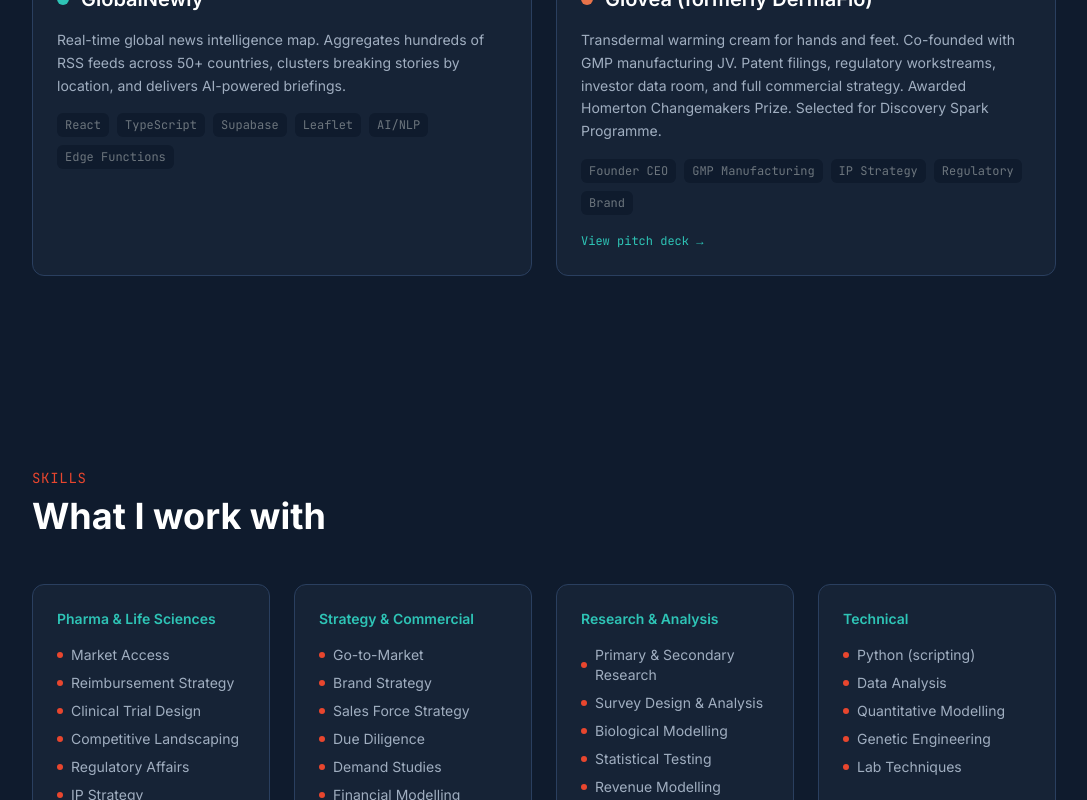
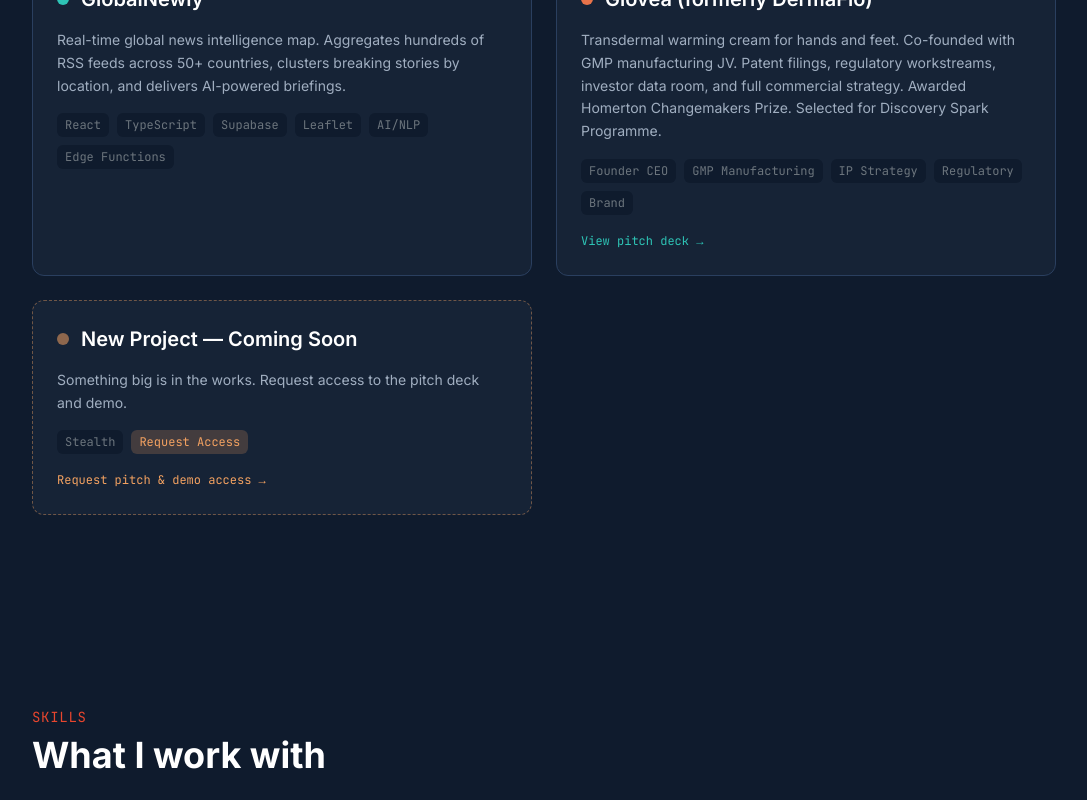
Before and after one commit to JamesMildog/jamesmillett.com, a React (Vite) app: page / in a window 1280 px wide. Shown: the part 1594-2394 px from the top of the page, without its empty margins (96-1183 px from the left). Built offline with nearby package versions, Linux system fonts and the light colour scheme.

Commit message:
Add stealth project teaser with request access CTA

```diff
--- a/src/App.tsx
+++ b/src/App.tsx
@@ -24,6 +24,14 @@
     tags: ['Founder CEO', 'GMP Manufacturing', 'IP Strategy', 'Regulatory', 'Brand'],
     accent: '#E8734A',
     deckUrl: '/deck.pdf',
+  },
+  {
+    name: 'New Project — Coming Soon',
+    url: '#contact',
+    description: 'Something big is in the works. Request access to the pitch deck and demo.',
+    tags: ['Stealth', 'Request Access'],
+    accent: '#F4A261',
+    isTeaser: true,
   },
 ]
 
@@ -339,28 +347,31 @@
           <h2 className="text-sm font-mono text-accent tracking-wider uppercase mb-2">Projects</h2>
           <h3 className="text-3xl sm:text-4xl font-bold mb-12">What I've built</h3>
           <div className="grid md:grid-cols-2 gap-6">
-            {PROJECTS.map((project) => (
+            {PROJECTS.map((project) => {
+              const isTeaser = 'isTeaser' in project
+              return (
                 <div
                   key={project.name}
-                className="group bg-navy-light border border-border rounded-xl p-6 hover:border-text-mid transition-all hover:-translate-y-1"
+                  className={`group bg-navy-light border rounded-xl p-6 transition-all hover:-translate-y-1 ${isTeaser ? 'border-gold/40 border-dashed' : 'border-border hover:border-text-mid'}`}
                 >
                   <a
                     href={project.url}
-                  target="_blank"
-                  rel="noopener noreferrer"
+                    {...(!isTeaser ? { target: '_blank', rel: 'noopener noreferrer' } : {})}
                     className="block"
                   >
                     <div className="flex items-center gap-3 mb-4">
                       <div
-                      className="w-3 h-3 rounded-full"
+                        className={`w-3 h-3 rounded-full ${isTeaser ? 'animate-pulse' : ''}`}
                         style={{ backgroundColor: project.accent }}
                       />
                       <h4 className="text-xl font-semibold group-hover:text-white transition-colors">
                         {project.name}
                       </h4>
+                      {!isTeaser && (
                         <svg className="w-4 h-4 text-text-mid ml-auto opacity-0 group-hover:opacity-100 transition-opacity" fill="none" stroke="currentColor" viewBox="0 0 24 24">
                           <path strokeLinecap="round" strokeLinejoin="round" strokeWidth={2} d="M7 17L17 7M17 7H7M17 7v10" />
                         </svg>
+                      )}
                     </div>
                     <p className="text-text-light text-sm leading-relaxed mb-4">
                       {project.description}
@@ -370,7 +381,7 @@
                     {project.tags.map(tag => (
                       <span
                         key={tag}
-                      className="text-xs font-mono px-2 py-1 rounded-md bg-navy text-text-mid"
+                        className={`text-xs font-mono px-2 py-1 rounded-md ${tag === 'Request Access' ? 'bg-gold/20 text-gold' : 'bg-navy text-text-mid'}`}
                       >
                         {tag}
                       </span>
@@ -386,8 +397,17 @@
                       View pitch deck &rarr;
                     </a>
                   )}
+                  {isTeaser && (
+                    <a
+                      href="#contact"
+                      className="text-xs text-gold hover:underline font-mono"
+                    >
+                      Request pitch &amp; demo access &rarr;
+                    </a>
+                  )}
                 </div>
-            ))}
+              )
+            })}
           </div>
         </div>
       </section>
```
Lines whose indentation alone changed are shown as unchanged.
